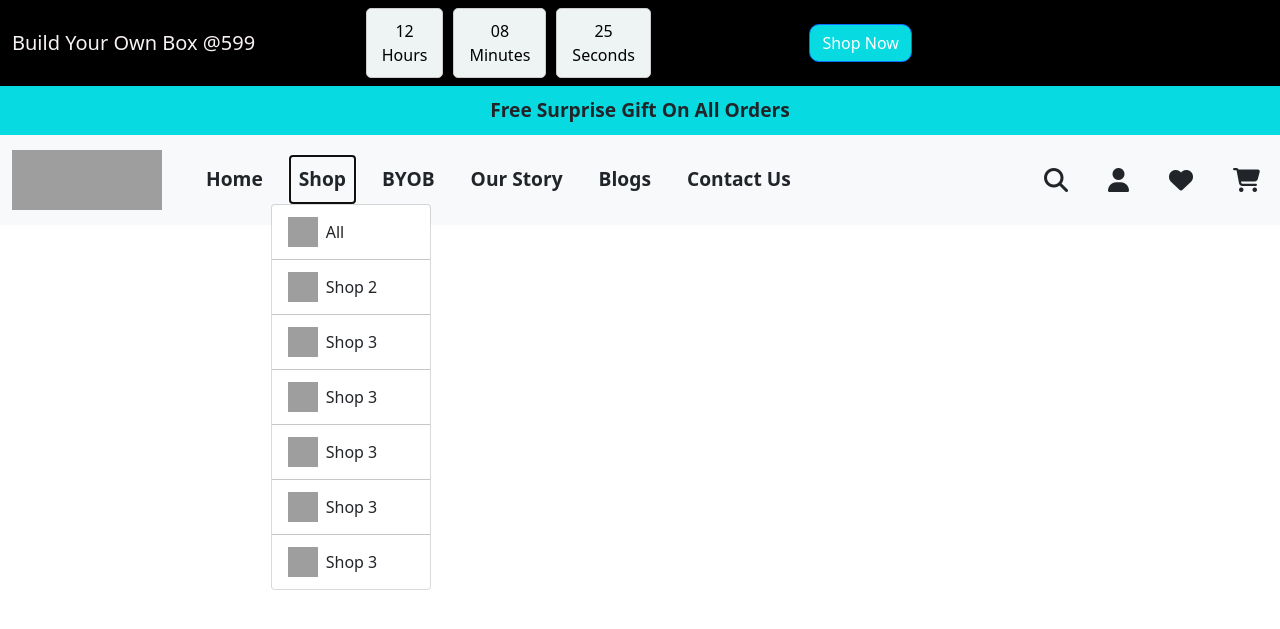
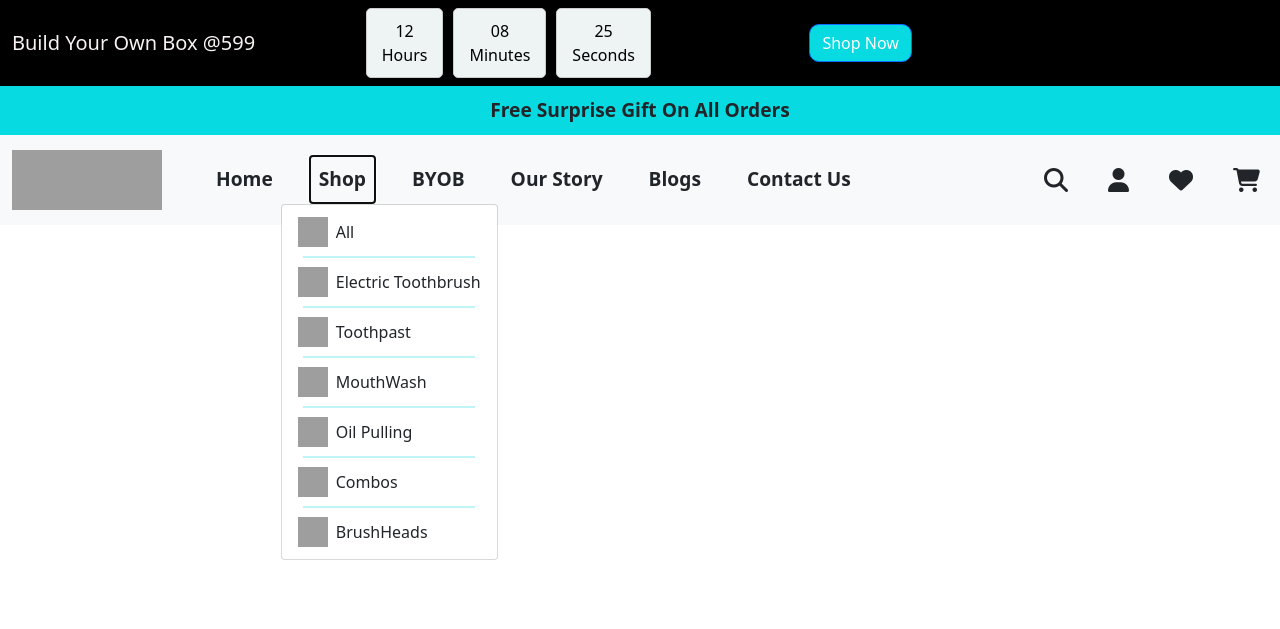
Before and after one commit to pavansawant777/Dr_dento, a PHP site: page /header.php in a window 1280 px wide, after a click on "Shop". Shown: the top 629 px of the page. Run offline with PHP 8.4, Linux system fonts and the light colour scheme; grey boxes are pictures that could not be loaded.

Commit message:
header.php

```diff
--- a/header.php
+++ b/header.php
@@ -48,15 +48,18 @@
     .secondary-navbar {
       background-color: #f8f9fa;
       padding: 10px 0;
+
     }
     .secondary-navbar .nav-link {
       color: #212529 !important;
       font-size: 1.2rem;
-      font-weight: bold;
-      margin-left: 20px;
+      margin-left: 30px;
+      font-weight:bold;
     }
     .secondary-navbar .nav-link:hover {
       text-decoration: underline;
+      text-decoration: bold;
+
     }
     .contact-us-link {
       margin-right: 80px; /* Ensures proper margin for Contact Us */
@@ -80,7 +83,18 @@
     }
     .navbar .dropdown-toggle::after {
   display: none !important;
+
 }
+
+
+
+    .navbar .dropdown-divider {
+  width: 80%; /* Adjust the width (percentage or pixel value) */
+  margin: 5px auto; /* Center the divider and add spacing */
+  border-width: 2px; /* Adjust the thickness */
+  border-color: #07dae1; /* Change the color of the divider */
+    }
+
   </style>
 
 </head>
@@ -157,45 +171,62 @@
     <li>
       <a class="dropdown-item d-flex align-items-center" href="#">
         <img src="https://cdn.shopify.com/s/files/1/0666/5080/0412/files/Toothbrush.svg?v=1724476997" alt="Shop 2 Logo" width="30" height="30" class="me-2">
-        <span>Shop 2</span>
+        <span>Electric Toothbrush</span>
       </a>
     </li><li><hr class="dropdown-divider"></li>
     <li>
       <a class="dropdown-item d-flex align-items-center" href="#">
         <img src="https://cdn.shopify.com/s/files/1/0666/5080/0412/files/Toothpaste.svg?v=1724476998" alt="Shop 3 Logo" width="30" height="30" class="me-2">
-        <span>Shop 3</span>
+        <span>Toothpast</span>
       </a>
     </li><li><hr class="dropdown-divider"></li>
     <li>
       <a class="dropdown-item d-flex align-items-center" href="#">
         <img src="https://cdn.shopify.com/s/files/1/0666/5080/0412/files/Mouthwash.svg?v=1724476997" alt="Shop 4 Logo" width="30" height="30" class="me-2">
-        <span>Shop 3</span>
+        <span>MouthWash</span>
       </a>
     </li><li><hr class="dropdown-divider"></li>
     <li>
       <a class="dropdown-item d-flex align-items-center" href="#">
         <img src="https://cdn.shopify.com/s/files/1/0666/5080/0412/files/Oil_Pulling.svg?v=1728890421" alt="Shop 5 Logo" width="30" height="30" class="me-2">
-        <span>Shop 3</span>
+        <span>Oil Pulling</span>
       </a>
     </li><li><hr class="dropdown-divider"></li>
     <li>
       <a class="dropdown-item d-flex align-items-center" href="#">
         <img src="https://cdn.shopify.com/s/files/1/0666/5080/0412/files/Combo.svg?v=1728890421" alt="Shop 6 Logo" width="30" height="30" class="me-2">
-        <span>Shop 3</span>
+        <span>Combos</span>
       </a>
     </li><li><hr class="dropdown-divider"></li>
     <li>
       <a class="dropdown-item d-flex align-items-center" href="#">
         <img src="https://cdn.shopify.com/s/files/1/0666/5080/0412/files/Brush_Head.svg?v=1726818322" alt="Shop 7 Logo" width="30" height="30" class="me-2">
-        <span>Shop 3</span>
+        <span>BrushHeads</span>
       </a>
     </li>
   </ul>
 </li>
 
-          <li class="nav-item">
-            <a class="nav-link" href="#">BYOB</a>
-          </li>
+<li class="nav-item dropdown">
+  <a class="nav-link dropdown-toggle" href="#" id="navbarByob" role="button" data-bs-toggle="dropdown" aria-expanded="false">
+    BYOB
+  </a>
+  <ul class="dropdown-menu" aria-labelledby="navbarByob">
+  <li>
+      <a class="nav-link dropdown-toggle" href="#">
+        <img src="https://cdn.shopify.com/s/files/1/0666/5080/0412/files/All_Products.svg?v=1724476997" alt="Shop 1 Logo" width="30" height="30" class="me-2">
+        <span>All</span>
+      </a>
+    </li>
+    <li><a class="dropdown-item" href="#">BYOB@599</a></li>
+    <li><a class="dropdown-item" href="#">BYOB@799</a></li>
+    <li><a class="dropdown-item" href="#">BYOB@999</a></li>
+    <li><a class="dropdown-item" href="#">BYOB@1299</a></li>
+    <li><a class="dropdown-item" href="#">BYOB@1999</a></li>
+
+  </ul>
+</li>
+
           <li class="nav-item">
             <a class="nav-link" href="#">Our Story</a>
           </li>
```
